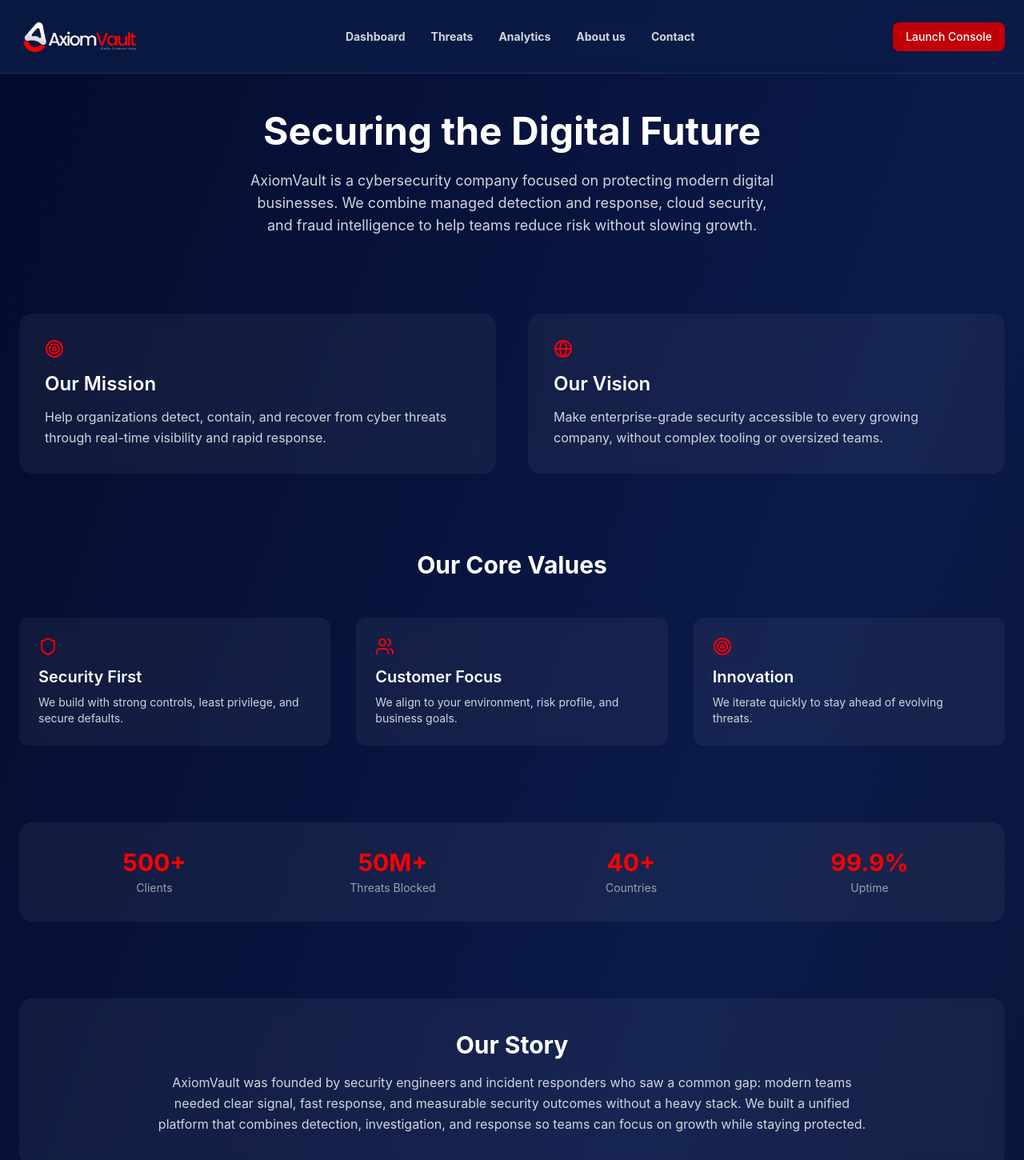
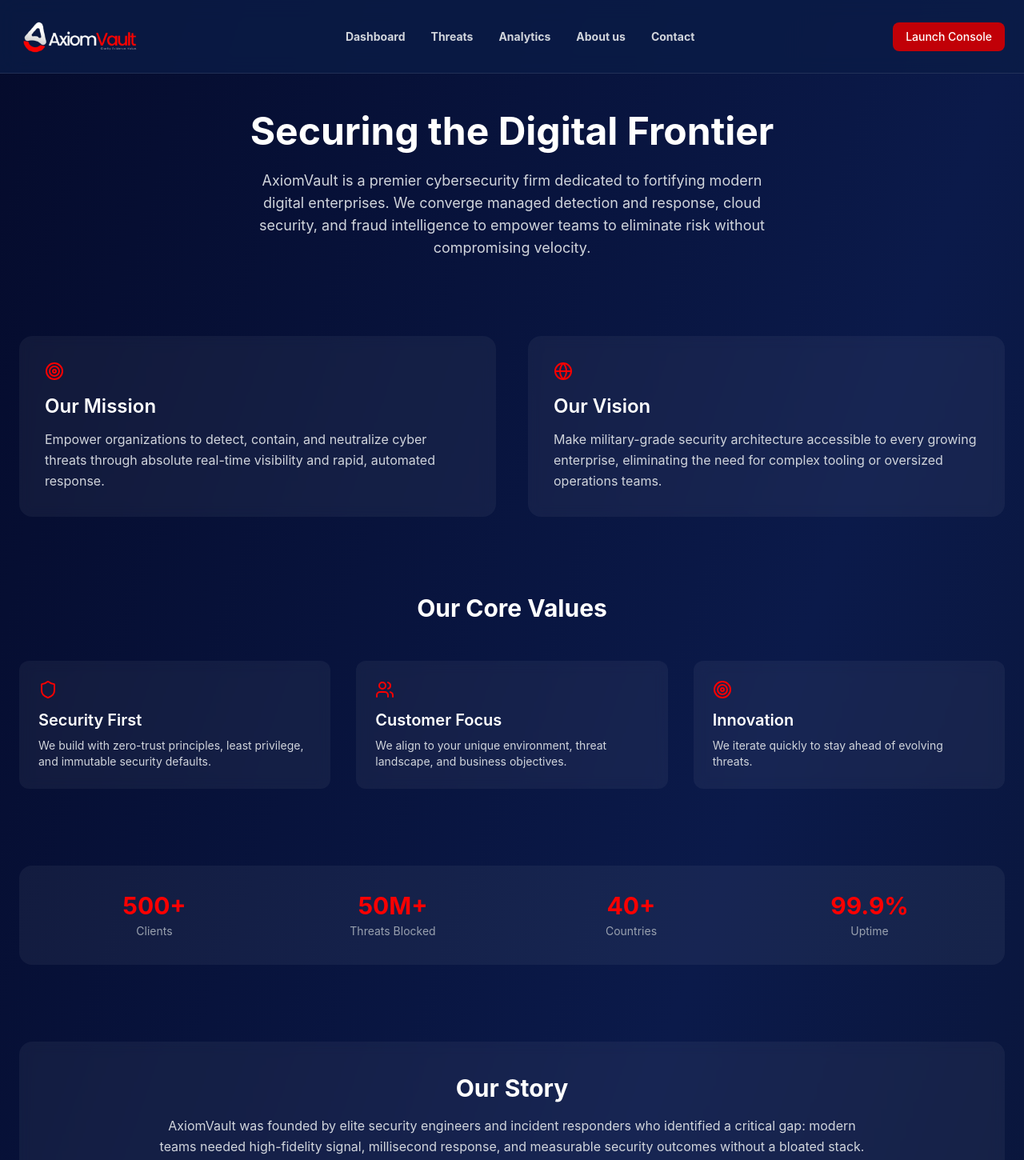
Before and after one commit to chikamso-cmd/AxiomVault, a React (Vite) app: page /about in a window 1280 px wide. Shown: the top 1450 px of the page at 80% size. Built offline with nearby package versions, Linux system fonts and the light colour scheme.

Commit message:
updated the content in the about page, landing page and the threats page

```diff
--- a/src/Pages/AboutUs.jsx
+++ b/src/Pages/AboutUs.jsx
@@ -20,7 +20,7 @@ export default function AboutUs() {
           transition={{ duration: 0.6 }}
           className="text-4xl md:text-5xl font-bold mb-6"
         >
-          Securing the Digital Future
+          Securing the Digital Frontier
         </motion.div>
 
         <motion.div
@@ -29,10 +29,10 @@ export default function AboutUs() {
           transition={{ delay: 0.3 }}
           className="max-w-2xl mx-auto text-gray-300 text-lg"
         >
-          AxiomVault is a cybersecurity company focused on protecting modern
-          digital businesses. We combine managed detection and response, cloud
-          security, and fraud intelligence to help teams reduce risk without
-          slowing growth.
+          AxiomVault is a premier cybersecurity firm dedicated to fortifying
+          modern digital enterprises. We converge managed detection and
+          response, cloud security, and fraud intelligence to empower teams to
+          eliminate risk without compromising velocity.
         </motion.div>
       </section>
 
@@ -48,8 +48,9 @@ export default function AboutUs() {
           <Target className="text-axiom-red mb-4" />
           <h3 className="text-2xl font-semibold mb-3">Our Mission</h3>
           <p className="text-gray-300 leading-relaxed">
-            Help organizations detect, contain, and recover from cyber threats
-            through real-time visibility and rapid response.
+            Empower organizations to detect, contain, and neutralize cyber
+            threats through absolute real-time visibility and rapid, automated
+            response.
           </p>
         </motion.div>
 
@@ -63,8 +64,9 @@ export default function AboutUs() {
           <Globe className="text-axiom-red mb-4" />
           <h3 className="text-2xl font-semibold mb-3">Our Vision</h3>
           <p className="text-gray-300 leading-relaxed">
-            Make enterprise-grade security accessible to every growing company,
-            without complex tooling or oversized teams.
+            Make military-grade security architecture accessible to every
+            growing enterprise, eliminating the need for complex tooling or
+            oversized operations teams.
           </p>
         </motion.div>
       </section>
@@ -80,12 +82,12 @@ export default function AboutUs() {
             {
               icon: <Shield />,
               title: "Security First",
-              desc: "We build with strong controls, least privilege, and secure defaults.",
+              desc: "We build with zero-trust principles, least privilege, and immutable security defaults.",
             },
             {
               icon: <Users />,
               title: "Customer Focus",
-              desc: "We align to your environment, risk profile, and business goals.",
+              desc: "We align to your unique environment, threat landscape, and business objectives.",
             },
             {
               icon: <Target />,
@@ -149,11 +151,12 @@ export default function AboutUs() {
         >
           <h3 className="text-3xl font-bold mb-4 text-center">Our Story</h3>
           <p className="text-gray-300 leading-relaxed max-w-4xl mx-auto text-center">
-            AxiomVault was founded by security engineers and incident responders
-            who saw a common gap: modern teams needed clear signal, fast
-            response, and measurable security outcomes without a heavy stack.
-            We built a unified platform that combines detection, investigation,
-            and response so teams can focus on growth while staying protected.
+            AxiomVault was founded by elite security engineers and incident
+            responders who identified a critical gap: modern teams needed
+            high-fidelity signal, millisecond response, and measurable security
+            outcomes without a bloated stack. We architected a unified platform
+            that fuses detection, investigation, and response so teams can
+            innovate fearlessly while staying protected.
           </p>
         </motion.div>
       </section>
--- a/src/Pages/Analytics.jsx
+++ b/src/Pages/Analytics.jsx
@@ -11,7 +11,7 @@ import Nav from "../components/Nav";
 import { Stat, Insight } from "../components/ThreatsStats";
 import { motion } from "framer-motion";
 import Footer from "../components/Footer";
-import {Link} from "react-router-dom"
+import { Link } from "react-router-dom";
 
 const containerVariants = {
   hidden: { opacity: 0 },
@@ -45,7 +45,7 @@ export default function Analytics() {
       {/* Hero */}
       <section className="max-w-7xl mx-auto px-4 py-14 text-center md:pt-35 pt-26">
         <span className="inline-block mb-4 px-3 py-1 text-xs rounded-full bg-green-500/10 text-axiom-red">
-          AI ADVANCED ANALYTICS DASHBOARD
+          AI-DRIVEN SOC ANALYTICS
         </span>
 
         <h1 className="text-3xl md:text-5xl font-bold text-axiom-red mb-4">
@@ -53,8 +53,8 @@ export default function Analytics() {
         </h1>
 
         <p className="max-w-2xl mx-auto text-gray-300 mb-10">
-          Clear, actionable analytics across transactions, identity, and
-          user behavior with evidence you can take to audit or leadership.
+          Gain deep visibility into anomalous transactions, identity risks, and
+          user behavior with forensic-grade evidence for audit and compliance.
         </p>
 
         {/* Stats */}
@@ -119,8 +119,8 @@ export default function Analytics() {
           <motion.div variants={itemVariants}>
             <Insight
               icon={<Clock size={18} />}
-              title="Peak Fraud Hours"
-              subtitle="9 PM - 11 PM shows highest risk activity"
+              title="Temporal Anomaly Detection"
+              subtitle="21:00 - 23:00 UTC correlates with high-risk activity"
               value="34% of daily alerts"
               gradient="from-orange-500 to-red-500"
             />
@@ -129,7 +129,7 @@ export default function Analytics() {
             <Insight
               icon={<CreditCard size={18} />}
               title="Top Fraud Category"
-              subtitle="Card-not-present and account recovery"
+              subtitle="CNP and account recovery flows targetted"
               value="48% of all incidents"
               gradient="from-yellow-500 to-orange-500"
             />
@@ -137,8 +137,8 @@ export default function Analytics() {
           <motion.div variants={itemVariants}>
             <Insight
               icon={<Globe size={18} />}
-              title="Geographic Hotspot"
-              subtitle="High-risk login attempts cluster by region"
+              title="Geospatial Threat Vectors"
+              subtitle="High-velocity login attempts cluster by region"
               value="22% of flagged sessions"
               gradient="from-orange-500 to-pink-500"
             />
@@ -146,8 +146,8 @@ export default function Analytics() {
           <motion.div variants={itemVariants}>
             <Insight
               icon={<Smartphone size={18} />}
-              title="Device Risk Factor"
-              subtitle="First-seen devices correlate to higher risk"
+              title="Device Fingerprint Risk"
+              subtitle="Unrecognized devices correlate to higher risk scores"
               value="12.3% alert rate"
               gradient="from-pink-500 to-red-500"
             />
@@ -173,7 +173,7 @@ export default function Analytics() {
 
       {/* Footer */}
       <footer className="border-t border-white/10 py-6 text-center text-xs text-gray-500">
-        <Footer/>
+        <Footer />
       </footer>
     </div>
   );
--- a/src/Pages/Contact.jsx
+++ b/src/Pages/Contact.jsx
@@ -2,7 +2,7 @@ import React, { useState } from "react";
 import { Mail, Phone, MapPin, Send } from "lucide-react";
 import { motion } from "framer-motion";
 import Footer from "../components/Footer";
-import Nav from "../components/Nav"
+import Nav from "../components/Nav";
 
 export default function ContactPage() {
   const [formData, setFormData] = useState({
@@ -37,8 +37,9 @@ export default function ContactPage() {
             Contact <span className="text-axiom-red">Axiom Vault</span>
           </h1>
           <p className="text-gray-400 max-w-2xl mx-auto">
-            Have questions or need security guidance? Our team can help with
-            onboarding, incident response, and product support.
+            Schedule a consultation with our threat researchers and solution
+            architects. We are here to assist with deployment, incident
+            response, and enterprise support.
           </p>
         </motion.div>
 
@@ -54,8 +55,8 @@ export default function ContactPage() {
             <div>
               <h2 className="text-2xl font-semibold mb-4">Get in Touch</h2>
               <p className="text-gray-400">
-                Reach out through any of the channels below. We typically
-                respond within one business day.
+                Reach out through our secure channels below. Our team typically
+                responds within one business day.
               </p>
             </div>
 
--- a/src/Pages/Threats.jsx
+++ b/src/Pages/Threats.jsx
@@ -53,8 +53,9 @@ export default function Threats() {
         </h1>
 
         <p className="max-w-2xl mx-auto text-gray-300 mb-12">
-          Track emerging threats across payment channels, identity flows, and
-          APIs with live context from AxiomVault intelligence.
+          Monitor emerging attack vectors across payment gateways, identity
+          fabrics, and shadow APIs with live telemetry from the AxiomVault
+          Threat Intelligence Cloud.
         </p>
 
         {/* Threat Stats */}
@@ -68,7 +69,7 @@ export default function Threats() {
           <motion.div variants={itemVariants}>
             <ThreatStat
               icon={<CreditCard size={16} />}
-              title="Payment Card Fraud"
+              title="Card Not Present Fraud"
               value="2,847"
               change="-12%"
               color="orange"
@@ -78,7 +79,7 @@ export default function Threats() {
           <motion.div variants={itemVariants}>
             <ThreatStat
               icon={<UserX size={16} />}
-              title="Account Takeovers"
+              title="Credential Stuffing"
               value="1,423"
               change="-8%"
               color="yellow"
@@ -135,8 +136,8 @@ export default function Threats() {
           <motion.div variants={itemVariants}>
             <Method
               icon={<Activity size={18} />}
-              title="Behavioral Analysis"
-              desc="Session profiling flags anomaly clusters across devices"
+              title="Behavioral Heuristics"
+              desc="Session profiling flags lateral movement and anomaly clusters."
             />
           </motion.div>
           <motion.div variants={itemVariants}>
@@ -162,7 +163,8 @@ export default function Threats() {
           Start Protecting Your Business
         </h2>
         <p className="text-gray-400 max-w-xl mx-auto mb-8">
-          Get continuous monitoring, alert triage, and response guidance
+          Deploy continuous monitoring, automated alert triage, and rapid
+          response guidance in minutes.
         </p>
 
         <button className="bg-axiom-red hover:bg-orange-600 transition px-6 py-3 rounded-lg font-medium">
```
Also changed, not shown: src/Pages/LandingPage.jsx (+25 -21 lines).
